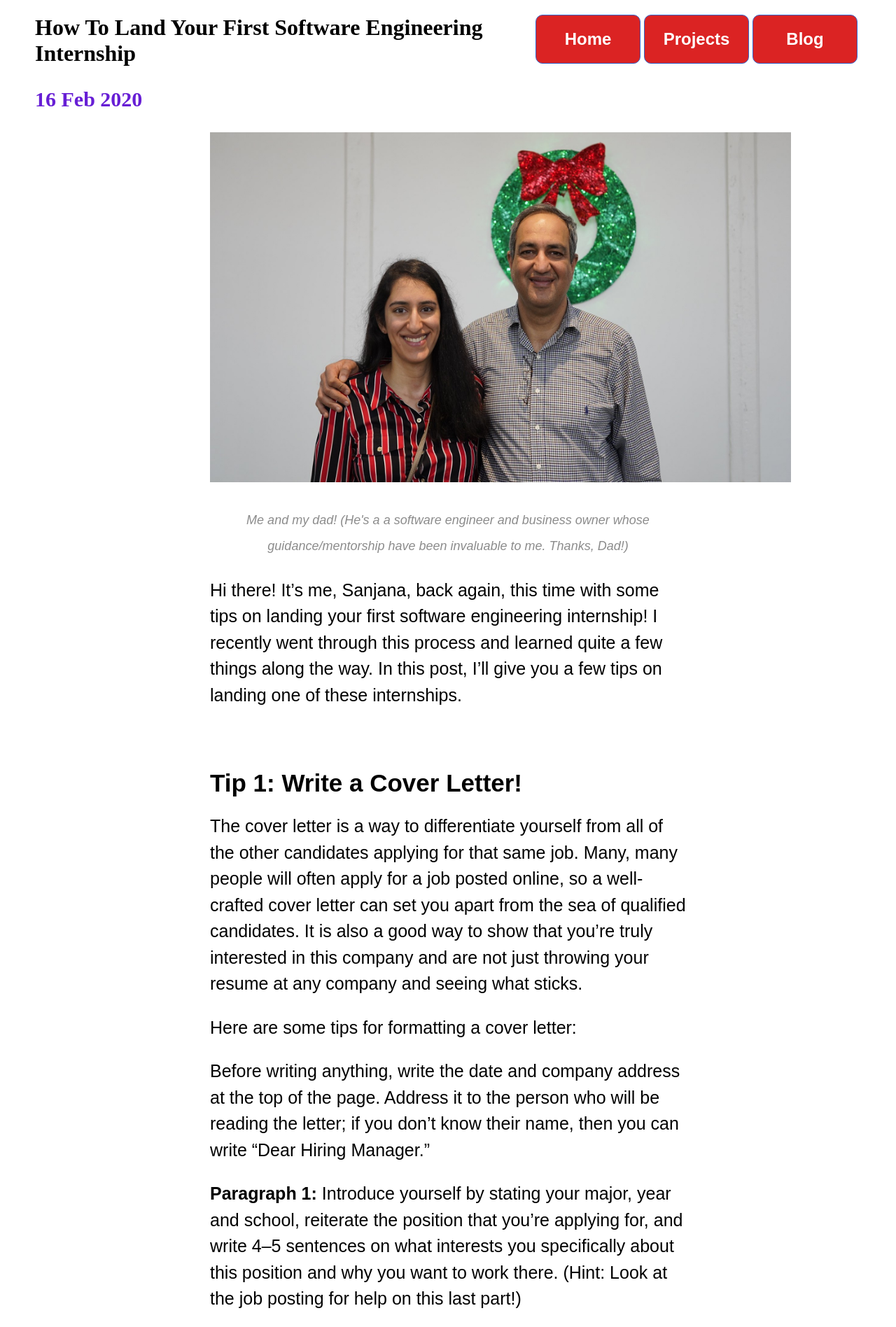
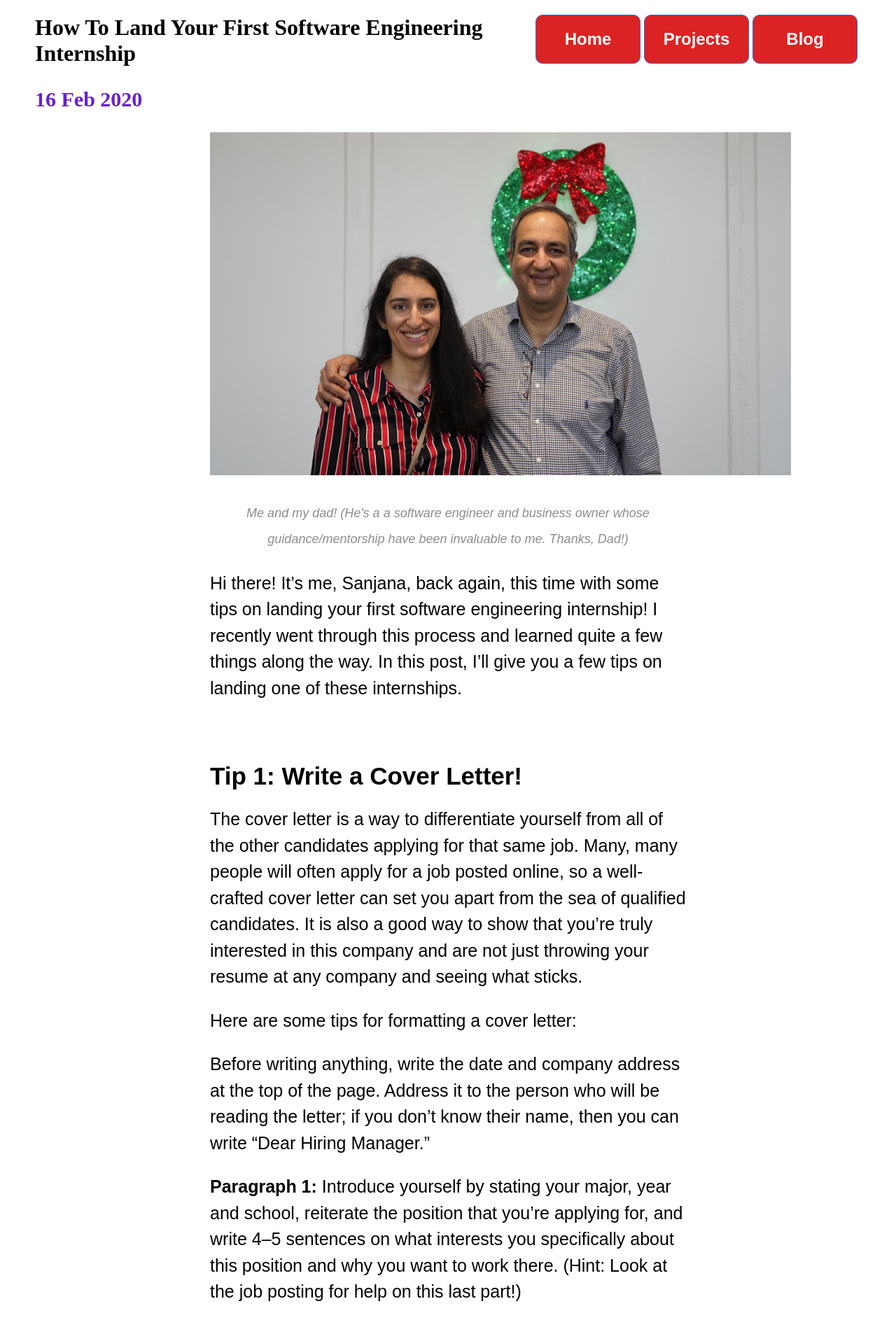
Before and after one commit to skapur12/skapur12.github.io, a Jekyll site: the page built from _posts/2020-02-16-How-To-Land-Your-First-Software-Engineering-Internship.md, in a window 1280 px wide. Shown: the top 1896 px of the page at 70% size. Built offline with Jekyll 4.4.1, drawn with Linux system fonts in a browser that asks for light colours; nearby versions of some CDN libraries; comment, search, counter and statistics services are not loaded.

Commit message:
Update 2020-02-16-How-To-Land-Your-First-Software-Engineering-Internship.md

```diff
--- a/_posts/2020-02-16-How-To-Land-Your-First-Software-Engineering-Internship.md
+++ b/_posts/2020-02-16-How-To-Land-Your-First-Software-Engineering-Internship.md
@@ -4,7 +4,7 @@
 date: 2020-02-16
 ---
 
-<img src="/assets/images/dad.jpeg" alt="Me and my dad" width="830" height="500">
+<img src="/assets/images/dad.jpeg" alt="Me and my dad" width="830" height="490">
 
 <div class="BlogImageCaption">
   Me and my dad! (He's a a software engineer and business owner whose guidance/mentorship have been invaluable to me. Thanks, Dad!)
```
